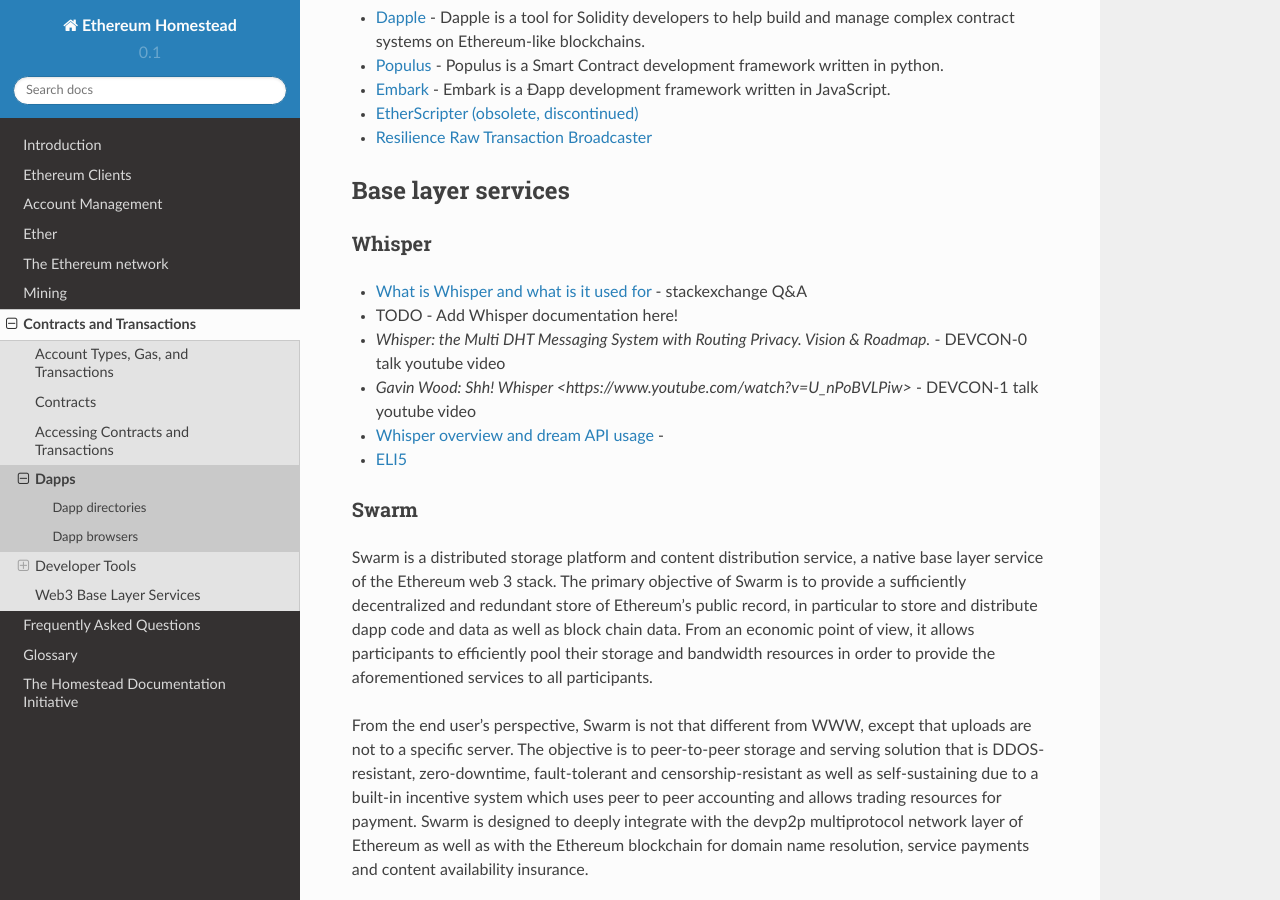
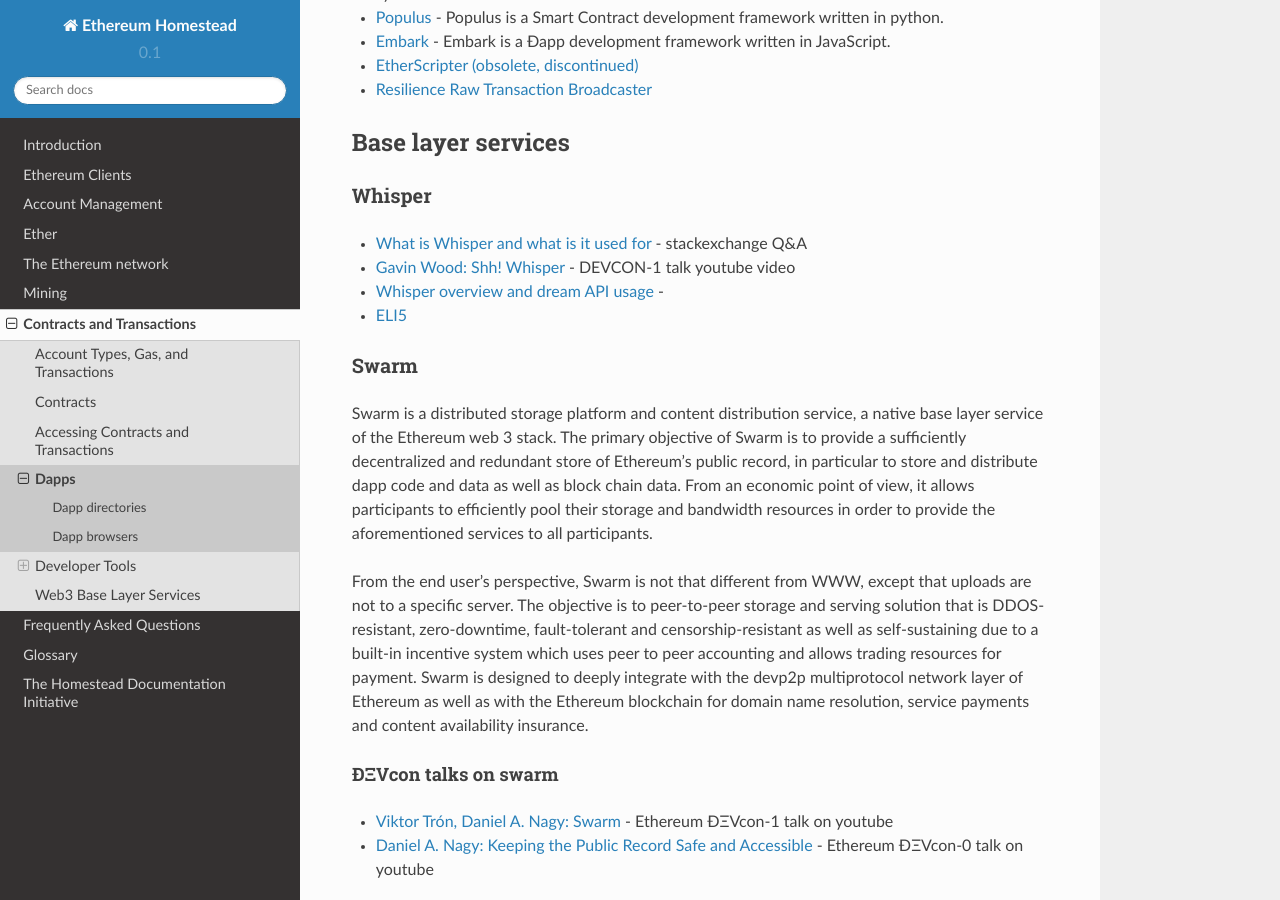
Before and after one commit to ethereum/homestead-guide, a Sphinx documentation site: the page built from source/contracts-and-transactions/developer-tools.rst, in a window 1280 px wide and 900 px high, scrolled down 2608 px. Built offline with Sphinx 7.4.7 and the Read the Docs theme 2.0.0, drawn with Linux system fonts in a browser that asks for light colours; some of the changed text lies outside the part shown.

```diff
--- a/source/contracts-and-transactions/contracts.rst
+++ b/source/contracts-and-transactions/contracts.rst
@@ -80,7 +80,7 @@ blockchain:
 This contract will create a log entry on the blockchain of type Print with a
 parameter "Hello, World!" each time it is executed.
 
-.. seealso:: `Solidity docs <https://solidity.readthedocs.org/en/latest/>`_ has more examples and guidelines to writing Solidty code.
+.. seealso:: `Solidity docs <https://solidity.readthedocs.org/en/latest/>`_ has more examples and guidelines to writing Solidity code.
 
 Compiling a contract
 ================================================================================
--- a/source/contracts-and-transactions/developer-tools.rst
+++ b/source/contracts-and-transactions/developer-tools.rst
@@ -19,10 +19,8 @@ Dapps that use Ethereum are compiled to the following lists. They are listed in
 The offered decentralised services listed cover a wide range of areas including finance, insurance, prediction markets, social networks, distributed computation and storage, gambling, marketplace, internet of things, governance, collaboration, development and games.
 
 * What apps can we eventually expect? https://www.reddit.com/r/ethereum/comments/2mnl7f/the_top_10_ether_dapps_of_2015/cm63nsf
-*
 
-
-In the future, dapps are likely to be listed and distributed in `dappstores_ <http://dappstore.io/>`_ integrated in dapp browsers.
+In the future, dapps are likely to be listed and distributed in `dappstores <http://dappstore.io/>`_ integrated in dapp browsers.
 
 Dapp browsers
 ===========================
@@ -85,9 +83,8 @@ Tutorials
 * `Dapp tutorials on ethereum.org <https://ethereum.org>`_
 * `Dapps for beginners tutorial series <https://dappsforbeginners.wordpress.com/>`_
 * `Tutorials on advanced Solidity <https://github.com/androlo/solidity-workshop>`_
-
-http://ethereumj.io/blog/2015/09/09/friendly-ether-bot/
-https://github.com/ConsenSys/ether-pudding
+* http://ethereumj.io/blog/2015/09/09/friendly-ether-bot/
+* https://github.com/ConsenSys/ether-pudding
 
 
 IDEs/Frameworks
@@ -110,13 +107,14 @@ Base layer services
 Whisper
 --------------------------
 
+.. * TODO - Add Whisper documentation here!
+.. `Whisper: the Multi DHT Messaging System with Routing Privacy. Vision & Roadmap.` - DEVCON-0 talk youtube video
 
 * `What is Whisper and what is it used for <http://ethereum.stackexchange.com/questions/127/what-is-whisper-and-what-is-it-used-for>`_ - stackexchange Q&A
-* TODO - Add Whisper documentation here!
-* `Whisper: the Multi DHT Messaging System with Routing Privacy. Vision & Roadmap.` - DEVCON-0 talk youtube video
-* `Gavin Wood: Shh! Whisper <https://www.youtube.com/watch?v=U_nPoBVLPiw>` - DEVCON-1 talk youtube video
+* `Gavin Wood: Shh! Whisper <https://www.youtube.com/watch?v=U_nPoBVLPiw>`_ - DEVCON-1 talk youtube video
 * `Whisper overview and dream API usage <https://github.com/ethereum/wiki/wiki/Whisper-Overview>`_ -
 * `ELI5 <https://www.reddit.com/r/ethereum/comments/2xzm5w/whisper_explain_to_me_like_im_5/>`_
+
 
 Swarm
 ---------------------------
@@ -193,7 +191,7 @@ RANDAO
 
 Random number
 * https://www.reddit.com/r/ethereum/comments/49yld7/eli5_how_does_a_service_like_szabodice_grab_a/
-*
+
 
 .. _the-EVM:
 
--- a/source/mining.rst
+++ b/source/mining.rst
@@ -77,7 +77,7 @@ Communication between the external mining application and the Ethereum daemon fo
 These are formally documented on the `JSON-RPC API <https://github.com/ethereum/wiki/wiki/JSON-RPC>`_ wiki article under `miner <https://github.com/ethereum/go-ethereum/wiki/JavaScript-Console#miner>`_.
 
 
-In order to mine you need a fully synced Ethereum client that is enabled for mining and at least one ethereum account. This account is used to send the mining rewards to and is often referred to as *coinbase* or *etherbase*. Visit the ":ref: `creating_an_account`" section of this guide to learn how to create an account.
+In order to mine you need a fully synced Ethereum client that is enabled for mining and at least one ethereum account. This account is used to send the mining rewards to and is often referred to as *coinbase* or *etherbase*. Visit the ":ref:`creating_an_account`" section of this guide to learn how to create an account.
 
 .. warning:: Ensure your blockchain is fully synchronised with the main chain before starting to mine, otherwise you will not be mining on the main chain.
 
```
Also changed, not shown: source/contracts-and-transactions/accessing-contracts-and-transactions.rst (+4 -6 lines), source/glossary.rst (+13 -14 lines).
